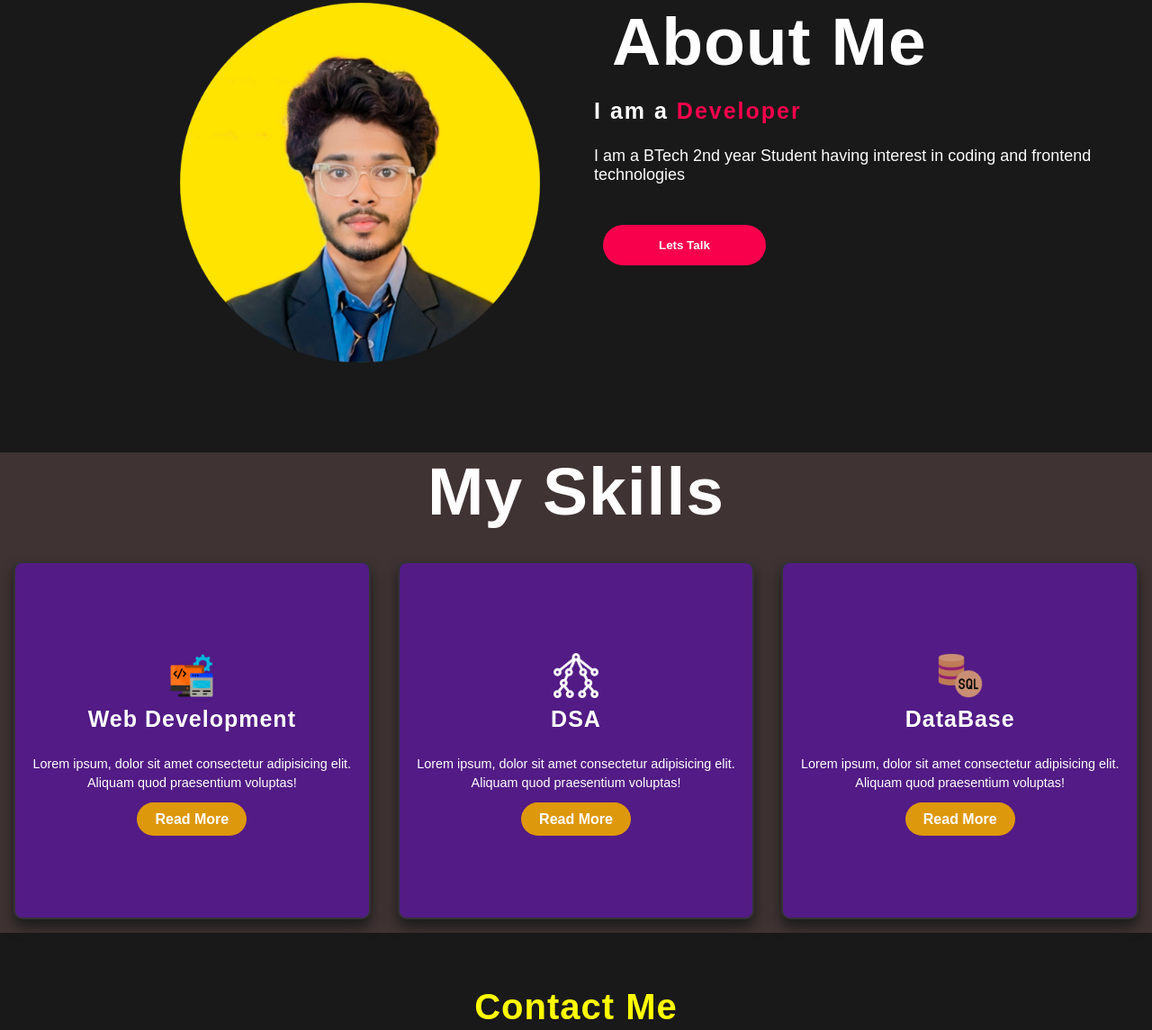
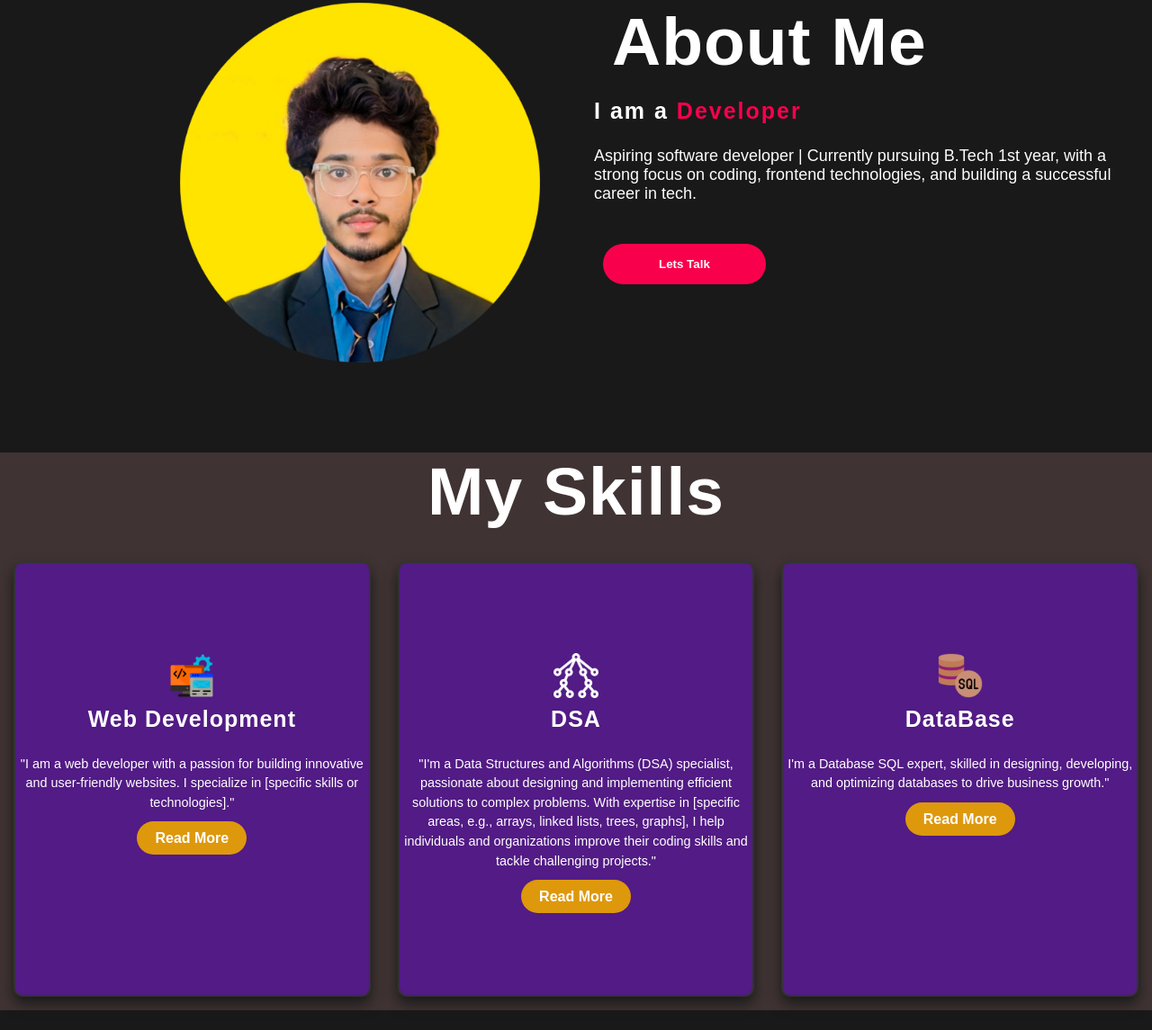
Before and after one commit to bishalkabi/My-Portfolio, a plain HTML site: page index.html in a window 1280 px wide. Shown: the part 897-2042 px from the top of the page at 90% size. Drawn offline with Linux system fonts and the light colour scheme.

Commit message:
Update index.html

```diff
--- a/index.html
+++ b/index.html
@@ -42,7 +42,7 @@
     <div class="about-text">
         <h2>About Me</h2>
         <h5>I am a <span>Developer</span></h5>
-        <p> I am a BTech 2nd year Student having interest in coding and frontend technologies </p>
+        <p> Aspiring software developer | Currently pursuing B.Tech 1st year, with a strong focus on coding, frontend technologies, and building a successful career in tech. </p>
     <button type="button">Lets Talk</button>
     </div>
 </div>
@@ -57,7 +57,7 @@
                     <img src="web[1].png" alt="">
                 </div>
                 <h3>Web Development</h3>
-                <p>Lorem ipsum, dolor sit amet consectetur adipisicing elit. Aliquam quod praesentium voluptas!</p>
+                <p>"I am a web developer with a passion for building innovative and user-friendly websites. I specialize in [specific skills or technologies]."</p>
                 <a href="#" class="btn">Read More</a>
             </div>
 
@@ -66,7 +66,7 @@
                     <img src="dsa[1].png" alt="">
                 </div>
                 <h3>DSA</h3>
-                <p>Lorem ipsum, dolor sit amet consectetur adipisicing elit. Aliquam quod praesentium voluptas!</p>
+                <p>"I'm a Data Structures and Algorithms (DSA) specialist, passionate about designing and implementing efficient solutions to complex problems. With expertise in [specific areas, e.g., arrays, linked lists, trees, graphs], I help individuals and organizations improve their coding skills and tackle challenging projects."</p>
                 <a href="#" class="btn">Read More</a>
             </div>
             <div class="skill-card">
@@ -74,7 +74,7 @@
                     <img src="sql[1].png" alt="">
                 </div>
                 <h3>DataBase</h3>
-                <p>Lorem ipsum, dolor sit amet consectetur adipisicing elit. Aliquam quod praesentium voluptas!</p>
+                <p>I'm a Database SQL expert, skilled in designing, developing, and optimizing databases to drive business growth."</p>
                 <a href="#" class="btn">Read More</a>
             </div>
         </div>
```
